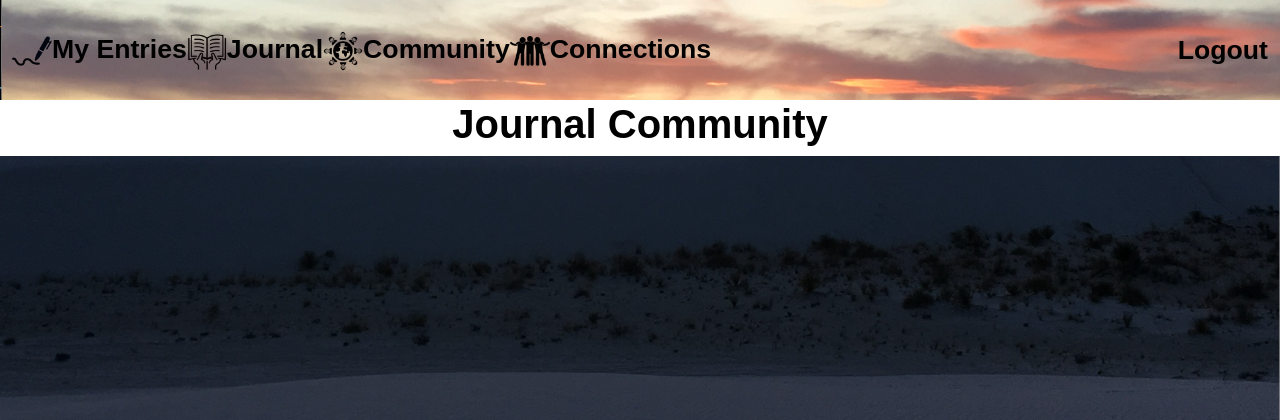
After one commit to mbudd101288/HB_Journal_Project, a Flask app: page /community in a window 1280 px wide. The commit adds this page. Shown: the top 420 px of the page. Run offline with Flask 2, Linux system fonts and the light colour scheme; the visitor is signed in with stand-in values (Sample User, id 1); data comes from the database, SQL or seed files in the repository; data that the repository does not hold is empty.

Commit message:
update shared-entries to community

```diff
--- a/server.py
+++ b/server.py
@@ -153,12 +153,12 @@ def get_community_journal_entries ():
 
     return jsonify(shared_entries)
 
-@app.route("/shared-entries", methods=['GET'])
+@app.route("/community", methods=['GET'])
 def view_community_journal_entries ():
 
     user = crud.get_user_by_email(session['user'])
 
-    return render_template ('shared-entries.html', user = user)
+    return render_template ('community.html', user = user)
 
 @app.route("/update_following", methods=["POST"])
 def follow():
--- a/templates/base.html
+++ b/templates/base.html
@@ -12,9 +12,7 @@
                     <script src="https://cdn.jsdelivr.net/npm/bootstrap@5.2.0-beta1/dist/js/bootstrap.bundle.min.js" integrity="sha384-pprn3073KE6tl6bjs2QrFaJGz5/SUsLqktiwsUTF55Jfv3qYSDhgCecCxMW52nD2" crossorigin="anonymous"></script>
         <!-- Your custom styles -->
         <link rel="stylesheet" href="/static/style.css">
-        <style>
-            @import url('https://fonts.googleapis.com/css2?family=Fredericka+the+Great&display=swap');
-        </style>
+
     </head>
     <body>
         <nav class="navbar">
@@ -22,8 +20,8 @@
                 <div class="d-inline-flex">
                     <a class="nav-link active" aria-current="page" href="/entry"><span><img src="/static/images/pen.png" alt="pen img" width=40px height=40px></span>My Entries</a>
                     <a class="nav-link active" aria-current="page" href="/my-journal"><span><img src="/static/images/read.png" alt="book img" width=40px height=40px></span>Journal</a>
-                    <a class="nav-link active" aria-current="page" href="/shared-entries"><span><img src="/static/images/community.png" alt="pen img" width=40px height=40px></span>Community</a>
-
+                    <a class="nav-link active" aria-current="page" href="/community"><span><img src="/static/images/community.png" alt="pen img" width=40px height=40px></span>Community</a>
+                    <a class="nav-link active" aria-current="page" href="/friends"><span><img src="/static/images/friends.png" alt="friends img" width=40px height=40px></span>Connections</a>
                   </div>
                   <a class="nav-link active" style="justify-content: end" href="/logout">Logout</a>
              </div>
--- /dev/null
+++ b/templates/community.html
@@ -0,0 +1,19 @@
+{% extends 'base.html' %}
+
+{% block title %} Journal Community {% endblock %}
+
+{% block content %}
+
+<h1> Journal Community</h1>
+
+<div class="row">
+    <div id="shared-entries" class="col"></div>
+
+
+<script src='/static/js/community.js'></script>
+{% endblock %}
+
+
+{% block footer %}
+
+{% endblock %}
```
Also changed, not shown: static/js/community.js (added, +70 -0 lines).
